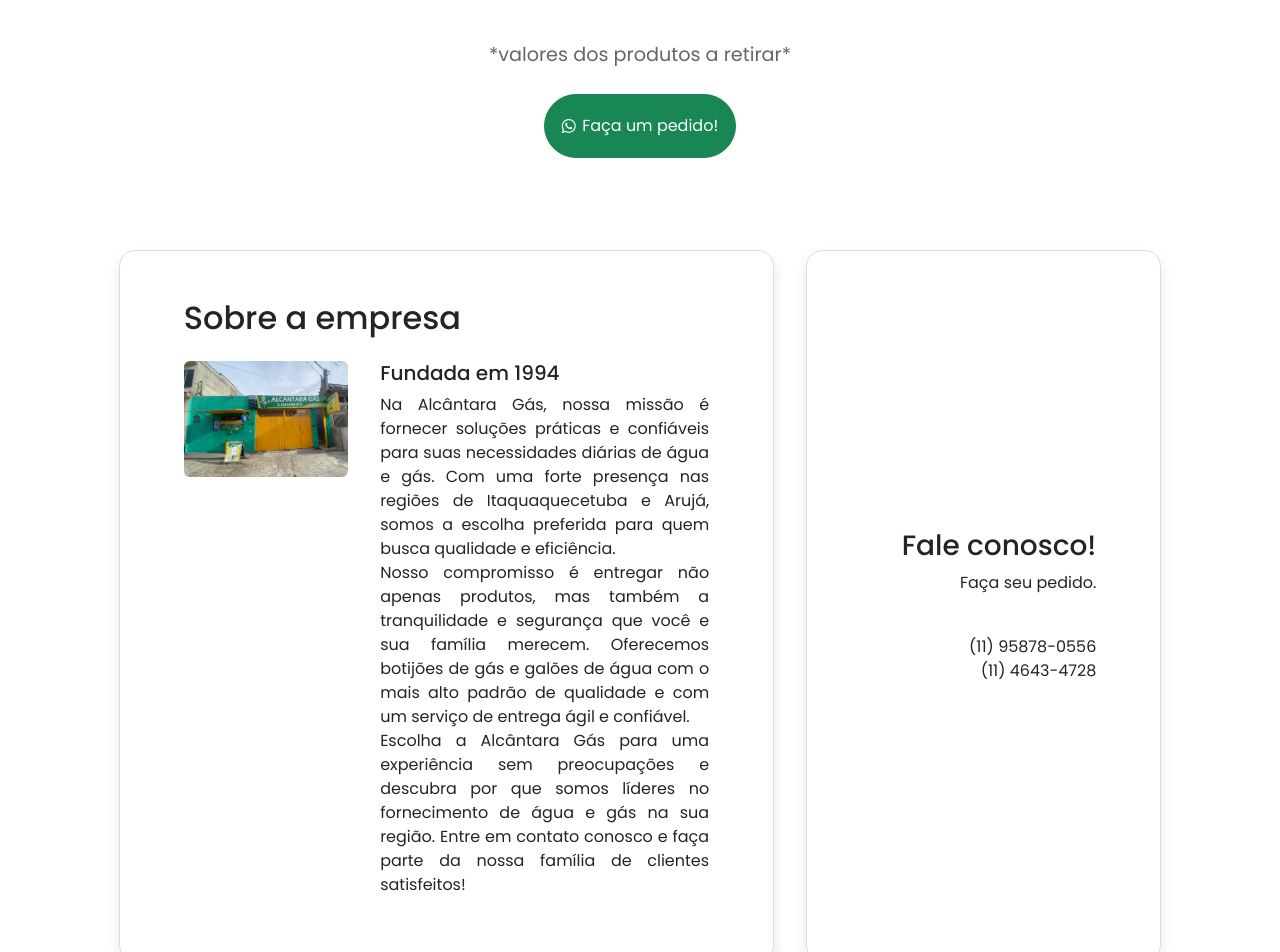
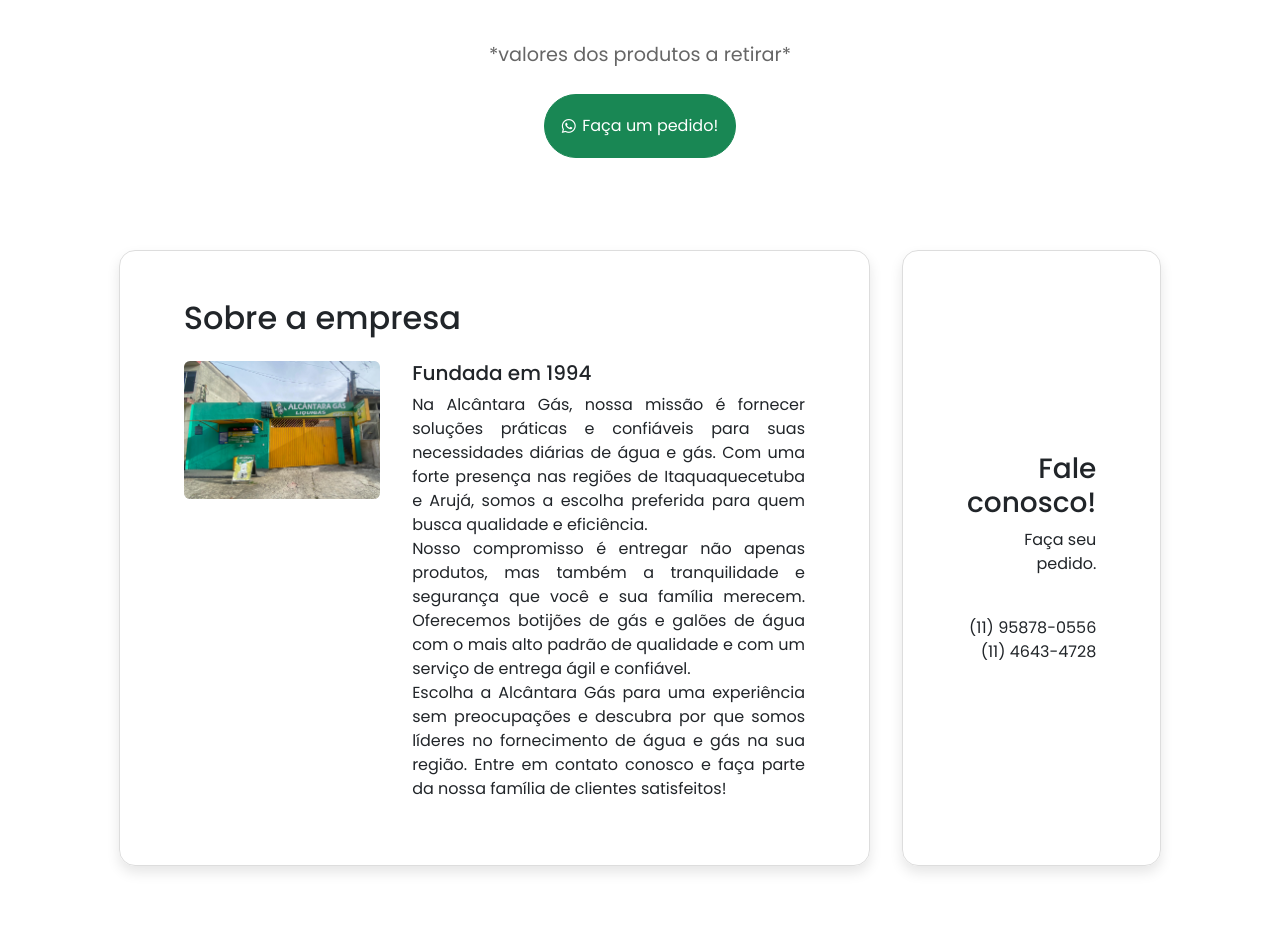
Before and after one commit to batatinhachips/AlcaGas, a PHP site: page / in a window 1280 px wide. Shown: the part 1069-2021 px from the top of the page. Run offline with PHP 8.4, Linux system fonts and the light colour scheme; data that the repository does not hold is empty; a map, chart or similar area stays blank; grey boxes are pictures that could not be loaded.

Commit message:
Add files via upload

```diff
--- a/recursos/css/styles.css
+++ b/recursos/css/styles.css
@@ -301,7 +301,7 @@ body {
 }
 
 .company-info-box {
-  flex: 7; /* Ocupa 70% */
+  flex: 9;
   border: 1px solid #ddd;
   border-radius: 1rem;
   box-shadow: 0 0.4rem 0.8rem rgba(0, 0, 0, 0.1);
@@ -309,7 +309,7 @@ body {
 }
 
 .contatos-box {
-  flex: 3; /* Ocupa 30% */
+  flex: 1;
   border: 1px solid #ddd;
   border-radius: 1rem;
   box-shadow: 0 0.4rem 0.8rem rgba(0, 0, 0, 0.1);
```
